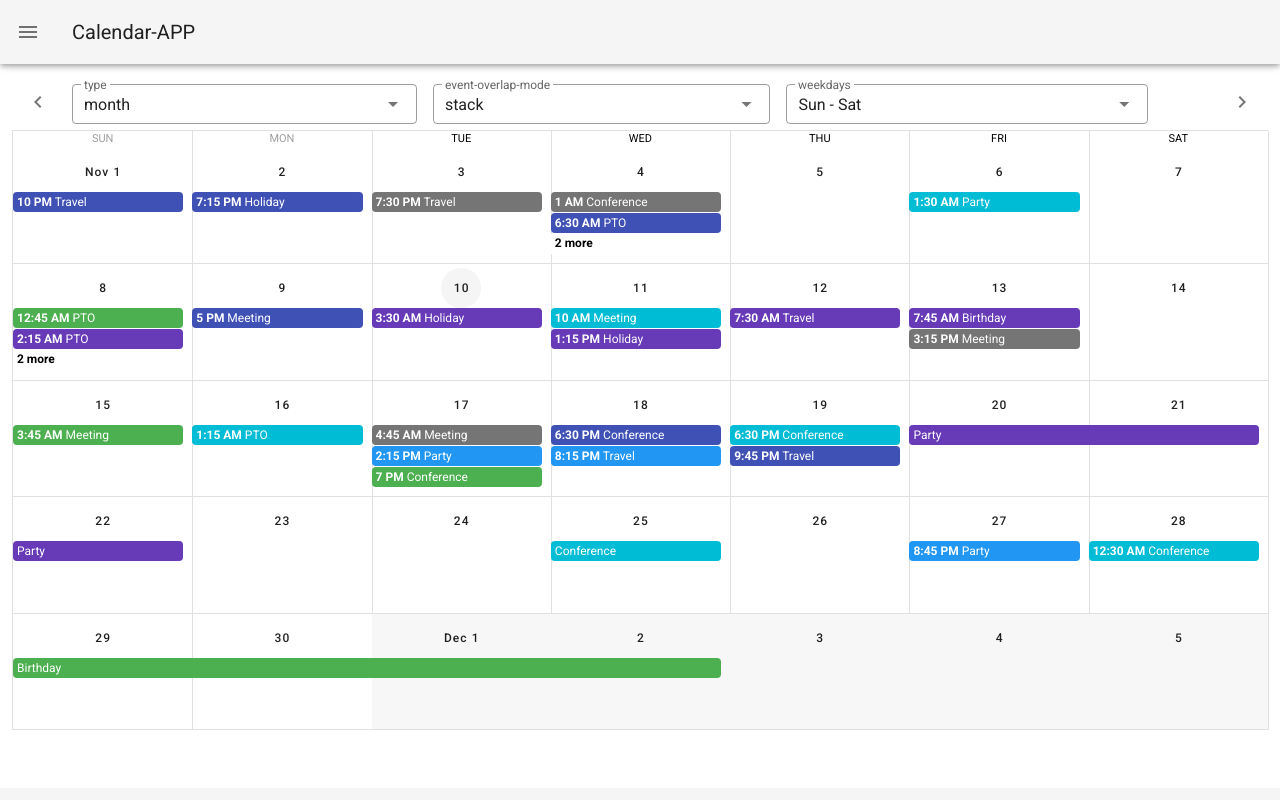
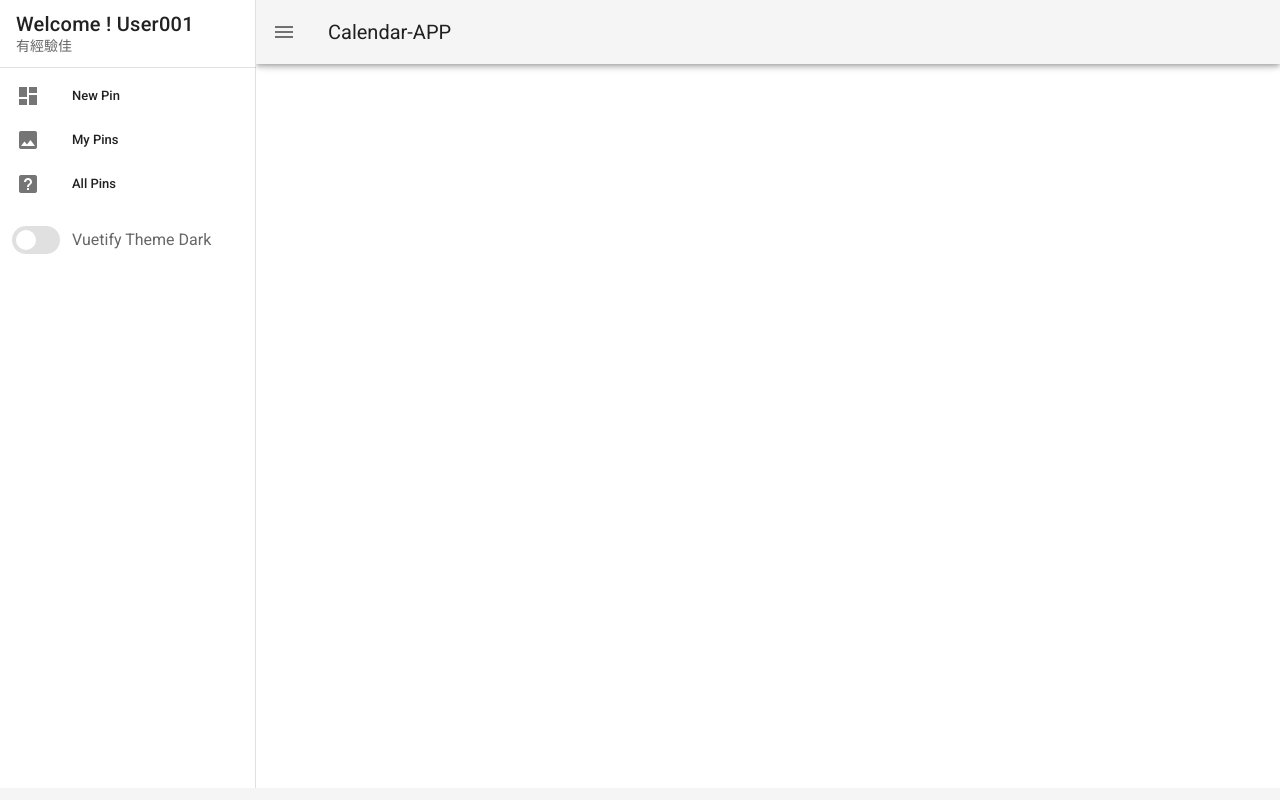
Before and after one commit to angus0214/eva-group-acc, a Vue app: page / in a window 1280 px wide. Built offline with nearby package versions, Linux system fonts and the light colour scheme.

Commit message:
set router

```diff
--- a/src/App.vue
+++ b/src/App.vue
@@ -1,69 +1,18 @@
 <template>
-  <v-app>
-    <v-navigation-drawer app v-model="drawer">
-      <v-list-item>
-        <v-list-item-content>
-          <v-list-item-title class="title">
-            Welcome ! User001
-          </v-list-item-title>
-          <v-list-item-subtitle>
-            有經驗佳
-          </v-list-item-subtitle>
-        </v-list-item-content>
-      </v-list-item>
-      <v-divider></v-divider>
-      <v-list dense nav>
-        <v-list-item v-for="item in navItems" :key="item.title" link>
-          <v-list-item-icon>
-            <v-icon>{{ item.icon }}</v-icon>
-          </v-list-item-icon>
-
-          <v-list-item-content>
-            <v-list-item-title>{{ item.title }}</v-list-item-title>
-          </v-list-item-content>
-        </v-list-item>
-        <v-list-item two-line>
-          <v-switch
-            v-model="$vuetify.theme.dark"
-            inset
-            label="Vuetify Theme Dark"
-          ></v-switch>
-        </v-list-item>
-      </v-list>
-    </v-navigation-drawer>
-    <v-app-bar app>
-      <v-app-bar-nav-icon @click="drawer = !drawer"></v-app-bar-nav-icon>
-      <v-toolbar-title>Calendar-APP</v-toolbar-title>
-    </v-app-bar>
-    <v-main>
-      <v-container fluid>
-        <Calendar></Calendar>
-      </v-container>
-    </v-main>
-    <v-footer app>
-      <!-- -->
-    </v-footer>
-  </v-app>
+  <router-view></router-view>
 </template>
 
 <script>
 // import HelloWorld from './components/HelloWorld';
-import Calendar from './components/Calendar';
+// import Calendar from './components/Calendar';
 export default {
   name: 'App',
 
   components: {
     // HelloWorld,
-    Calendar,
+    // Calendar,
   },
 
-  data: () => ({
-    navItems: [
-      { title: 'Dashboard', icon: 'mdi-view-dashboard' },
-      { title: 'Photos', icon: 'mdi-image' },
-      { title: 'About', icon: 'mdi-help-box' },
-    ],
-    drawer: false,
-  }),
+  data: () => ({}),
 };
 </script>
--- a/src/router/index.js
+++ b/src/router/index.js
@@ -1,27 +1,46 @@
-import Vue from 'vue'
-import VueRouter from 'vue-router'
-import Home from '../views/Home.vue'
-
-Vue.use(VueRouter)
+import Vue from 'vue';
+import VueRouter from 'vue-router';
+import Dashboard from '../views/Dashboard.vue';
+import NewPin from '../views/NewPin.vue';
+import MyPins from '../views/MyPins.vue';
+import AllPins from '../views/AllPins.vue';
+Vue.use(VueRouter);
 
 const routes = [
   {
     path: '/',
-    name: 'Home',
-    component: Home
+    name: 'Dashboard',
+    component: Dashboard,
+    children: [
+      {
+        path: 'newpin',
+        name: 'NewPin',
+        component: NewPin,
+      },
+      {
+        path: 'mypins',
+        name: 'MyPins',
+        component: MyPins,
+      },
+      {
+        path: 'allpins',
+        name: 'AllPins',
+        component: AllPins,
+      },
+    ],
   },
-  {
-    path: '/about',
-    name: 'About',
-    // route level code-splitting
-    // this generates a separate chunk (about.[hash].js) for this route
-    // which is lazy-loaded when the route is visited.
-    component: () => import(/* webpackChunkName: "about" */ '../views/About.vue')
-  }
-]
+  // {
+  // path: '/about',
+  // name: 'About',
+  // route level code-splitting
+  // this generates a separate chunk (about.[hash].js) for this route
+  // which is lazy-loaded when the route is visited.
+  // component: () => import(/* webpackChunkName: "about" */ '../views/About.vue')
+  // }
+];
 
 const router = new VueRouter({
-  routes
-})
+  routes,
+});
 
-export default router
+export default router;
--- a/src/views/About.vue
+++ /dev/null
@@ -1,5 +0,0 @@
-<template>
-  <div class="about">
-    <h1>This is an about page</h1>
-  </div>
-</template>
--- /dev/null
+++ b/src/views/AllPins.vue
@@ -0,0 +1,5 @@
+<template>
+    <div>
+        all pins
+    </div>
+</template>
--- /dev/null
+++ b/src/views/Dashboard.vue
@@ -0,0 +1,66 @@
+<template>
+  <v-app>
+    <v-navigation-drawer app v-model="drawer">
+      <v-list-item>
+        <v-list-item-content>
+          <v-list-item-title class="title">
+            Welcome ! User001
+          </v-list-item-title>
+          <v-list-item-subtitle>
+            有經驗佳
+          </v-list-item-subtitle>
+        </v-list-item-content>
+      </v-list-item>
+      <v-divider></v-divider>
+      <v-list dense nav>
+        <v-list-item
+          v-for="item in navItems"
+          :key="item.title"
+          link
+          :to="item.link"
+        >
+          <v-list-item-icon>
+            <v-icon>{{ item.icon }}</v-icon>
+          </v-list-item-icon>
+
+          <v-list-item-content>
+            <v-list-item-title>{{ item.title }}</v-list-item-title>
+          </v-list-item-content>
+        </v-list-item>
+        <v-list-item two-line>
+          <v-switch
+            v-model="$vuetify.theme.dark"
+            inset
+            label="Vuetify Theme Dark"
+          ></v-switch>
+        </v-list-item>
+      </v-list>
+    </v-navigation-drawer>
+    <v-app-bar app>
+      <v-app-bar-nav-icon @click="drawer = !drawer"></v-app-bar-nav-icon>
+      <v-toolbar-title>Calendar-APP</v-toolbar-title>
+    </v-app-bar>
+    <v-main>
+      <v-container fluid>
+        <router-view></router-view>
+      </v-container>
+    </v-main>
+    <v-footer app>
+      <!-- -->
+    </v-footer>
+  </v-app>
+</template>
+<script>
+export default {
+  data() {
+    return {
+      navItems: [
+        { title: 'New Pin', icon: 'mdi-view-dashboard', link: '/newpin' },
+        { title: 'My Pins', icon: 'mdi-image', link: '/mypins' },
+        { title: 'All Pins', icon: 'mdi-help-box', link: '/allpins' },
+      ],
+      drawer: true,
+    };
+  },
+};
+</script>
--- a/src/views/Home.vue
+++ /dev/null
@@ -1,18 +0,0 @@
-<template>
-  <div class="home">
-    <img alt="Vue logo" src="../assets/logo.png">
-    <HelloWorld msg="Welcome to Your Vue.js App"/>
-  </div>
-</template>
-
-<script>
-// @ is an alias to /src
-import HelloWorld from '@/components/HelloWorld.vue'
-
-export default {
-  name: 'Home',
-  components: {
-    HelloWorld
-  }
-}
-</script>
--- /dev/null
+++ b/src/views/MyPins.vue
@@ -0,0 +1,5 @@
+<template>
+    <div>
+        my pins
+    </div>
+</template>
--- /dev/null
+++ b/src/views/NewPin.vue
@@ -0,0 +1,5 @@
+<template>
+    <div>
+        new pins
+    </div>
+</template>
```
